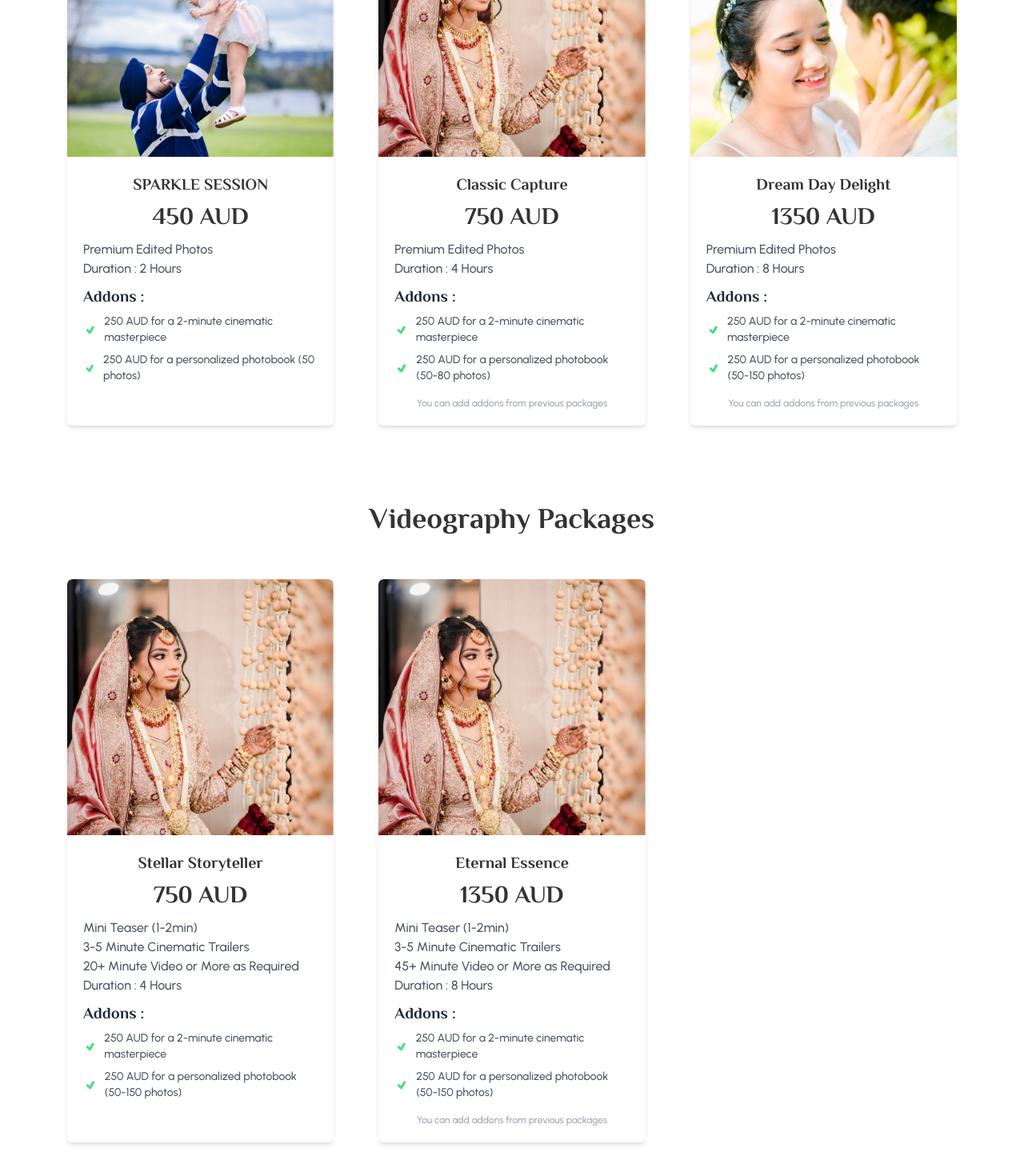
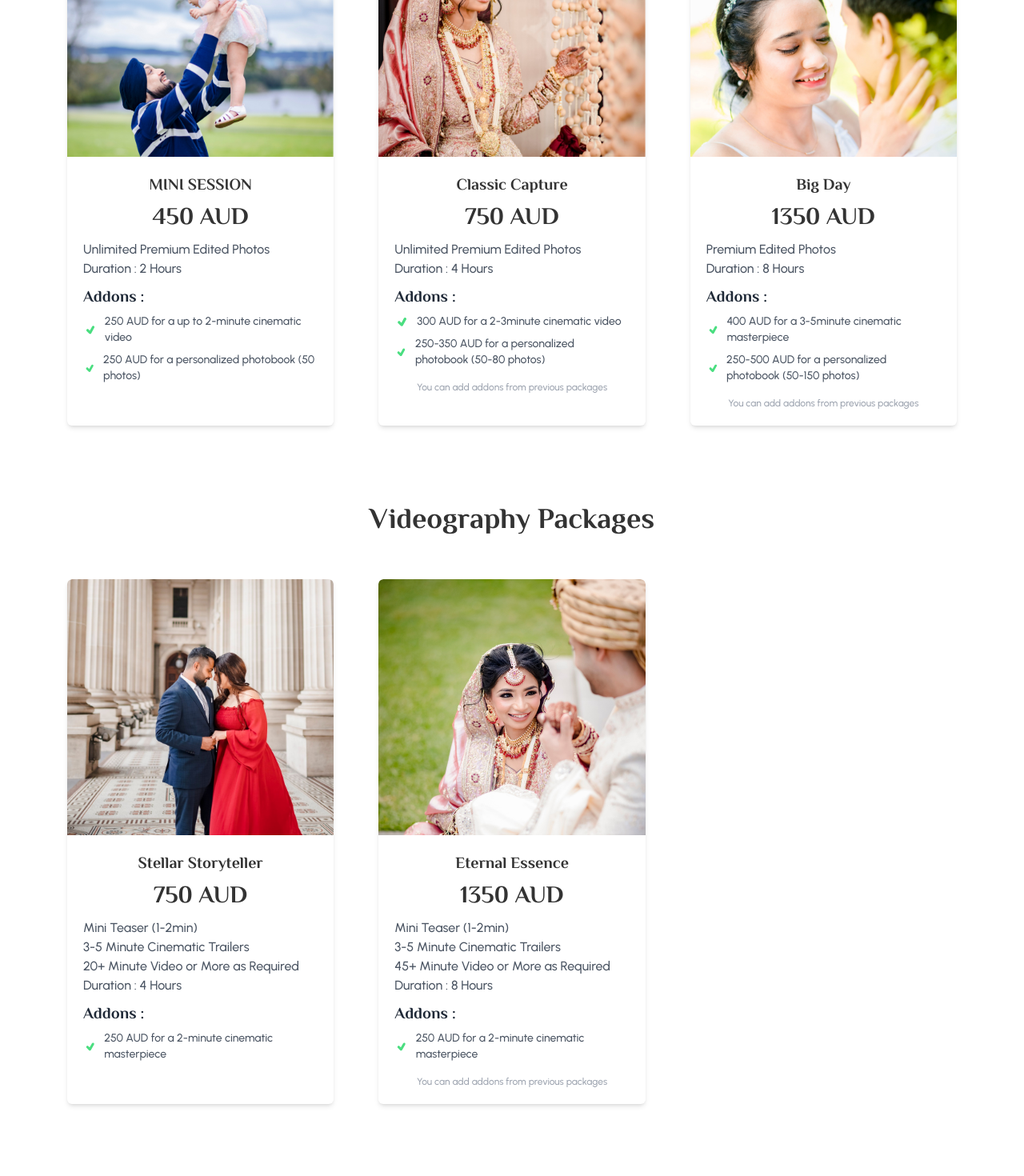
Before and after one commit to Alapottra-troj1n/susnat-portfolio, a React (Vite) app: page /packages in a window 1280 px wide. Shown: the part 420-1890 px from the top of the page at 80% size. Built offline with nearby package versions, Linux system fonts and the light colour scheme.

Commit message:
revisioned content on packages

```diff
--- a/src/pages/Packages.jsx
+++ b/src/pages/Packages.jsx
@@ -19,14 +19,14 @@ export default function Packages() {
             </div>
             <div className=" rounded-bl-md rounded-br-md p-5 w-full overflow-hidden ">
               <h3 className="text-xl font-bold font-display text-center">
-                SPARKLE SESSION
+                MINI SESSION
               </h3>
               <p className="text-center text-3xl my-2 font-display font-bold">
                 450 AUD
               </p>
 
               <div className="text-left font-primary mt-3 text-gray-600 font-medium">
-                <p>Premium Edited Photos</p>
+                <p>Unlimited Premium Edited Photos</p>
                 <p>Duration : 2 Hours</p>
 
                 <h2 className="text-xl font-display font-bold mt-2 text-gray-800 ">
@@ -36,7 +36,7 @@ export default function Packages() {
                 <p className="text-sm mt-2 flex gap-2 items-center">
                   {" "}
                   <TiTick className="text-xl text-green-400" /> 250 AUD for a
-                  2-minute cinematic masterpiece
+                  up to 2-minute cinematic video
                 </p>
                 <p className="text-sm mt-2 flex gap-2 items-center">
                   {" "}
@@ -64,7 +64,7 @@ export default function Packages() {
               </p>
 
               <div className="text-left font-primary mt-3 text-gray-600 font-medium">
-                <p>Premium Edited Photos</p>
+              <p>Unlimited Premium Edited Photos</p>
                 <p>Duration : 4 Hours</p>
 
                 <h2 className="text-xl font-display font-bold mt-2 text-gray-800 ">
@@ -73,12 +73,12 @@ export default function Packages() {
 
                 <p className="text-sm mt-2 flex gap-2 items-center">
                   {" "}
-                  <TiTick className="text-xl text-green-400" /> 250 AUD for a
-                  2-minute cinematic masterpiece
+                  <TiTick className="text-xl text-green-400" /> 300 AUD for a
+                  2-3minute cinematic video
                 </p>
                 <p className="text-sm mt-2 flex gap-2 items-center">
                   {" "}
-                  <TiTick className="text-2xl text-green-400" /> 250 AUD for a
+                  <TiTick className="text-2xl text-green-400" /> 250-350 AUD for a
                   personalized photobook (50-80 photos)
                 </p>
                 <p className="text-xs text-center mt-4 text-gray-400">
@@ -98,7 +98,7 @@ export default function Packages() {
             </div>
             <div className=" rounded-bl-md rounded-br-md p-5 w-full overflow-hidden ">
               <h3 className="text-xl font-bold font-display text-center">
-                Dream Day Delight
+                Big Day
               </h3>
               <p className="text-center text-3xl my-2 font-display font-bold">
                 1350 AUD
@@ -114,12 +114,12 @@ export default function Packages() {
 
                 <p className="text-sm mt-2 flex gap-2 items-center">
                   {" "}
-                  <TiTick className="text-xl text-green-400" /> 250 AUD for a
-                  2-minute cinematic masterpiece
+                  <TiTick className="text-xl text-green-400" /> 400 AUD for a
+                  3-5minute cinematic masterpiece
                 </p>
                 <p className="text-sm mt-2 flex gap-2 items-center">
                   {" "}
-                  <TiTick className="text-2xl text-green-400" /> 250 AUD for a
+                  <TiTick className="text-2xl text-green-400" /> 250-500 AUD for a
                   personalized photobook (50-150 photos)
                 </p>
                 <p className="text-xs text-center mt-4 text-gray-400">
@@ -138,8 +138,8 @@ export default function Packages() {
           <div className="shadow-md overflow-hidden rounded-md">
             <div className="h-[20rem] w-full overflow-hidden rounded-tl-md rounded-tr-md">
               <img
-                src="/classic_capture.jpg"
-                className="object-cover"
+                src="/video_2.jpg"
+                className="object-cover h-full"
                 alt="photos"
               />
             </div>
@@ -166,11 +166,7 @@ export default function Packages() {
                   <TiTick className="text-xl text-green-400" /> 250 AUD for a
                   2-minute cinematic masterpiece
                 </p>
-                <p className="text-sm mt-2 flex gap-2 items-center">
-                  {" "}
-                  <TiTick className="text-2xl text-green-400" /> 250 AUD for a
-                  personalized photobook (50-150 photos)
-                </p>
+
               </div>
             </div>
           </div>
@@ -178,8 +174,8 @@ export default function Packages() {
           <div className="shadow-md overflow-hidden rounded-md">
             <div className="h-[20rem] w-full overflow-hidden rounded-tl-md rounded-tr-md">
               <img
-                src="/classic_capture.jpg"
-                className="object-cover"
+                src="/video_1.jpg"
+                className="object-cover h-full"
                 alt="photos"
               />
             </div>
@@ -206,11 +202,7 @@ export default function Packages() {
                   <TiTick className="text-xl text-green-400" /> 250 AUD for a
                   2-minute cinematic masterpiece
                 </p>
-                <p className="text-sm mt-2 flex gap-2 items-center">
-                  {" "}
-                  <TiTick className="text-2xl text-green-400" /> 250 AUD for a
-                  personalized photobook (50-150 photos)
-                </p>
+
                 <p className="text-xs text-center mt-4 text-gray-400">
                   You can add addons from previous packages{" "}
                 </p>
```
Also changed, not shown: public/video_1.jpg (added), public/video_2.jpg (added).
